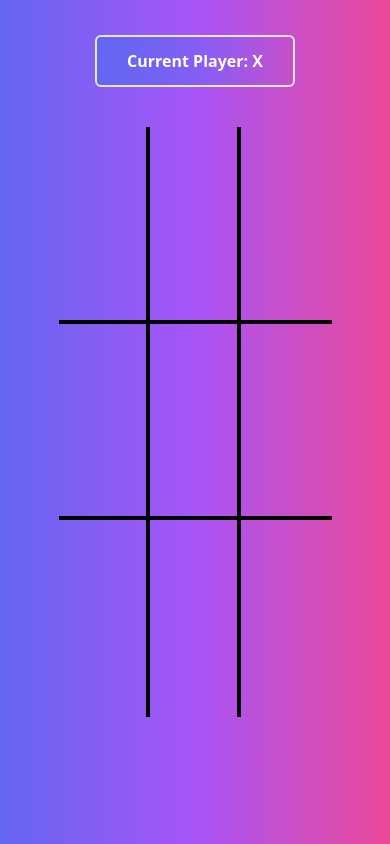
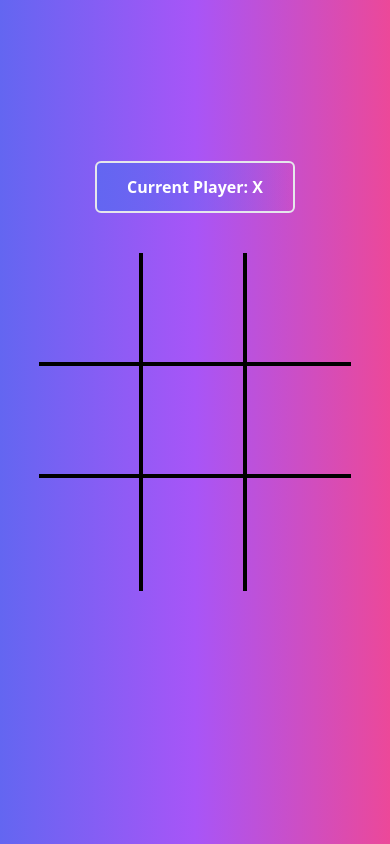
Before and after one commit to Prashantkumar999/ticTacToe, a plain HTML site: page index.html in a window 390 px wide. Drawn offline with nearby package versions, Linux system fonts and the light colour scheme.

Commit message:
Update style.css

```diff
--- a/style.css
+++ b/style.css
@@ -27,9 +27,9 @@
 
 @media (max-width: 600px) {
     .game-container {
-        width: 70% !important;
+        width: 80% !important;
         font-size: medium !important;
-        height: 70% !important;
+        height: 40% !important;
     }
 
     .player-container {
```
